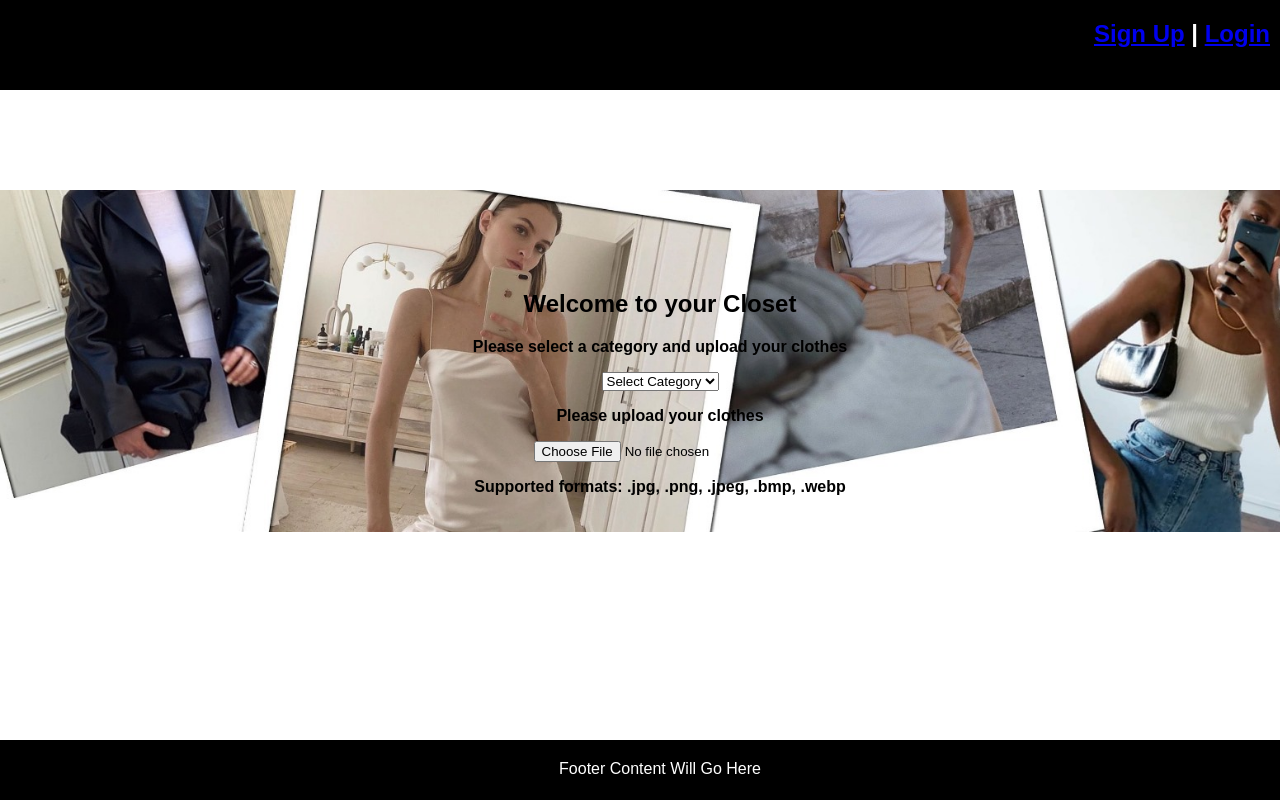
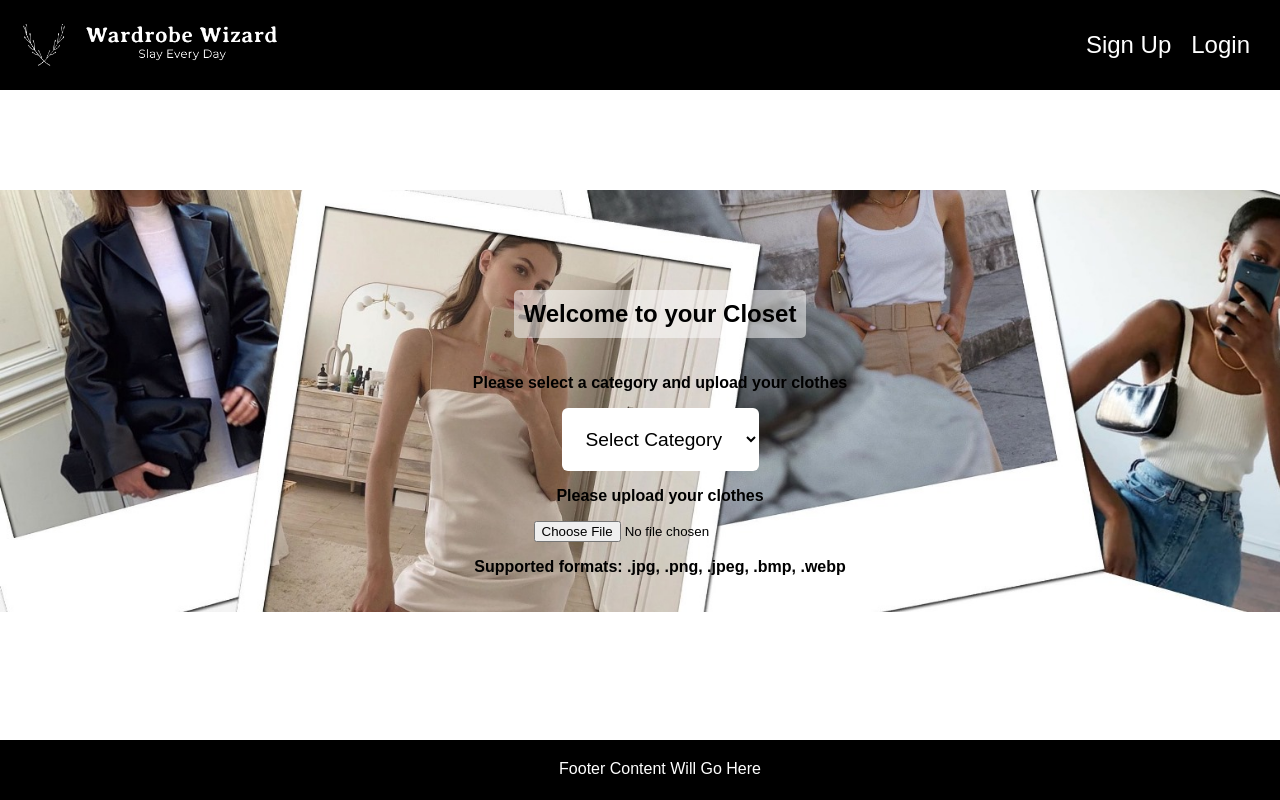
Before and after one commit to SylviaHJY/OutfitOracle, a React (Create React App) app in the folder react-frontend/: page / in a window 1280 px wide. Shown: the top 800 px of the page. Built offline with nearby package versions, Linux system fonts and the light colour scheme; no server answers.

Commit message:
latest changes for the home page

```diff
--- a/react-frontend/src/components/Home.css
+++ b/react-frontend/src/components/Home.css
@@ -25,13 +25,21 @@ body {
 .header {
   background-color: black;
   color: white;
-  font-weight: bold;
+  /*font-weight: bold;*/
   font-size: 24px;
   padding: 20px;
-  text-align: center;
+  /*text-align: center;*/
   width: 100%;
   height: 50px;
+  /*padding-bottom: 40px;*/
+  text-align: left;
+  display: flex;
 }
+
+.header img{
+    /*width: 400px;*/
+}
+
 
 .header-text {
   margin-bottom: 10px;
@@ -49,8 +57,42 @@ body {
 .loginMenu{
 
   /*text-align: right;*/
+  display: flex;
   float: right;
   padding-right: 30px;
+  color: white !important;
+  margin-left: auto;
+  font-weight: 200 !important;
+
+
+}
+
+.loginMenu a{
+
+  color: white;
+  margin-right: 20px;
+
+
+}
+
+.menuWrapper{
+
+  display: flex;
+  align-items: center;
+
+}
+
+.menuWrapper a{
+  text-decoration: none;
+
+}
+
+.LogOUT{
+
+  padding: 12px;
+  background-color: white;
+  color: black !important;
+  text-shadow: 0.5px 0.5px;
 }
 
 .containerMiddle{
@@ -72,6 +114,60 @@ body {
   font-weight: bold;
 }
 
+.containerMiddle img{
+  border: solid red ;
+
+}
+
+.container h1{
+  background-color: rgba(255,255,255, 0.5);
+  color: black;
+  padding: 10px;
+  border-radius: 5px;
+}
+
+.containerH1{
+  display: flex;
+  justify-content: center;
+
+}
+
+
+.selectCategory{
+  background-color: white;
+  outline: none;
+  border: none;
+  padding: 20px;
+  border-radius: 6px;
+  font-size: larger;
+
+}
+
+
+
+
+.confirmUpload{
+  /*display: flex;
+  justify-content: center;
+  align-items: center;*/
+  /*height: 200px;*/
+  /*border: 3px solid green; */
+  margin-bottom: 10px;
+}
+
+
+#saveImage{
+  /*margin: auto;*/
+
+}
+
+.confirmUpload img{
+  display: block;
+  margin-right: auto;
+  margin-left: auto;
+}
+
+
 .footer {
   position: fixed;
   bottom: 0;
--- a/react-frontend/src/components/Home.js
+++ b/react-frontend/src/components/Home.js
@@ -147,6 +147,7 @@ const Home = () => {
   return (
     <section className="container">
         <header className="header">
+          <img src='WWLogo.png'/>
         <div className="loginMenu">
         {currentUser ? (
           <>
@@ -165,17 +166,24 @@ const Home = () => {
           </>
         ) : (
           <>
-            <Link to="/register">Sign Up</Link>
-            {" | "}
-            <Link to="/login">Login</Link>
+            <div className="menuWrapper">
+              {/*<Link to="/Home">Home</Link>*/}
+              {/*<Link to="/VirtualCloset">Virtual Closet</Link>*/}
+              {/*<Link to="/AboutUs">About Us</Link>*/}
+              <Link to="/register">Sign Up</Link>
+              <Link to="/login">Login</Link>
+              {/*<Link to="/Home" className="LogOUT">Logout</Link>*/}
+          </div>
           </>
         )}
       </div>
         </header>
         <div className="containerMiddle">
-          <h1>Welcome to your  Closet</h1>
+          <div className="containerH1">
+          <h1>Welcome to your Closet</h1>
+          </div>
           <p>Please select a category and upload your clothes</p>
-          <select value={category} onChange={(e) => setCategory(e.target.value)} required>
+          <select className="selectCategory" value={category} onChange={(e) => setCategory(e.target.value)} required>
           <option value="">Select Category</option>
           <option value="T-shirts">T-shirts</option>
           <option value="Longsleeves">Longsleeves</option>
@@ -218,11 +226,11 @@ const Home = () => {
           <div>
             {removeBgProcessing && <p style={{ color: 'red', fontSize: '12px'}}>{removeBgProcessing}</p>}
           </div>
-          <div>
+          <div className="confirmUpload">
             {previewUrl && (
               <>
-                <img src={previewUrl} alt="Preview" style={{ maxWidth: '100%', maxHeight: '600px' }}/>
-                {processedFile && <button onClick={handleUpload}>Save to Closet</button>}
+                <img src={previewUrl} alt="Preview" style={{ maxWidth: '10%', maxHeight: '200px' }}/>
+                {processedFile && <button id="saveImage" onClick={handleUpload}>Save to Closet</button>}
               </>
             )}
           </div>
```
Also changed, not shown: react-frontend/public/WWLogo.png (added).
